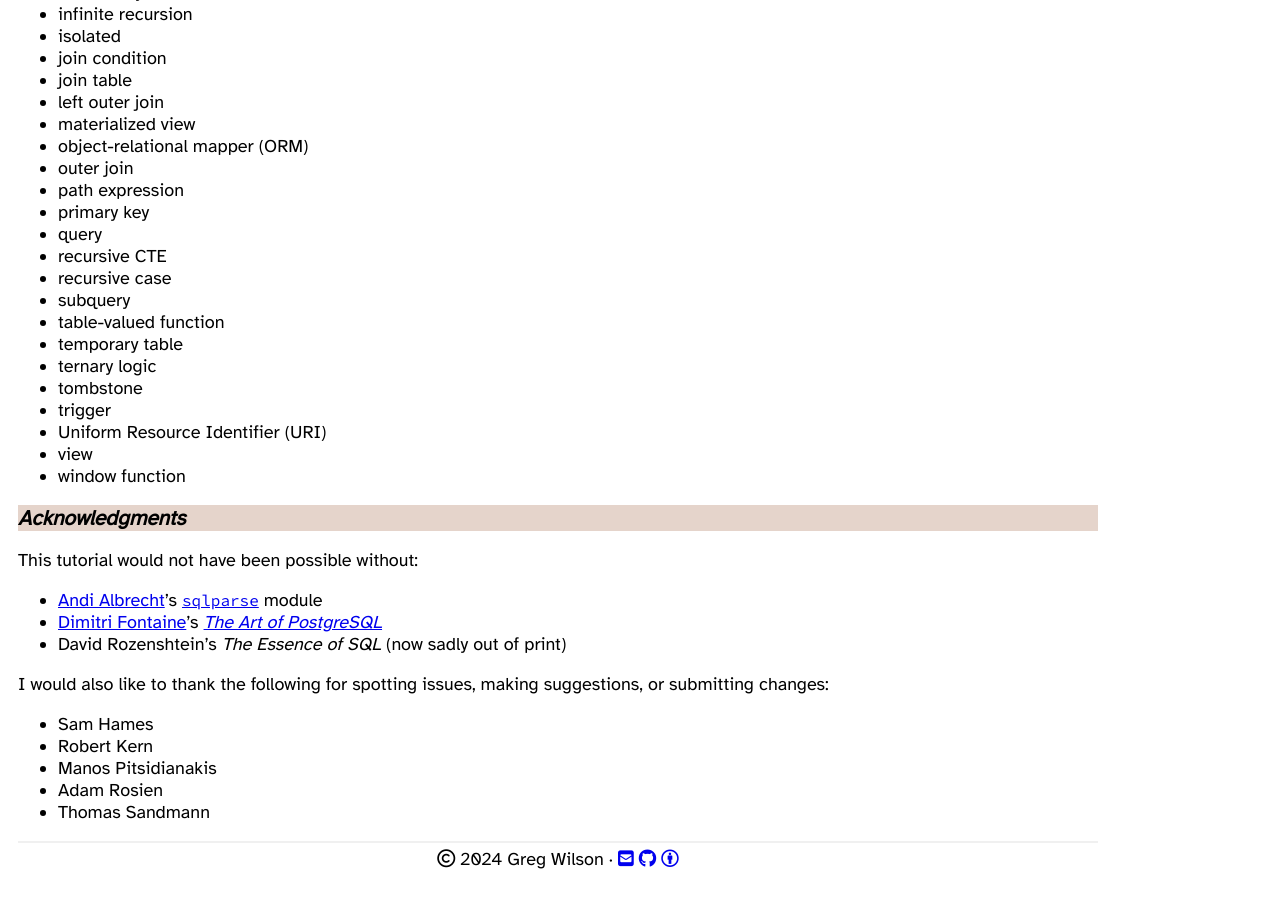
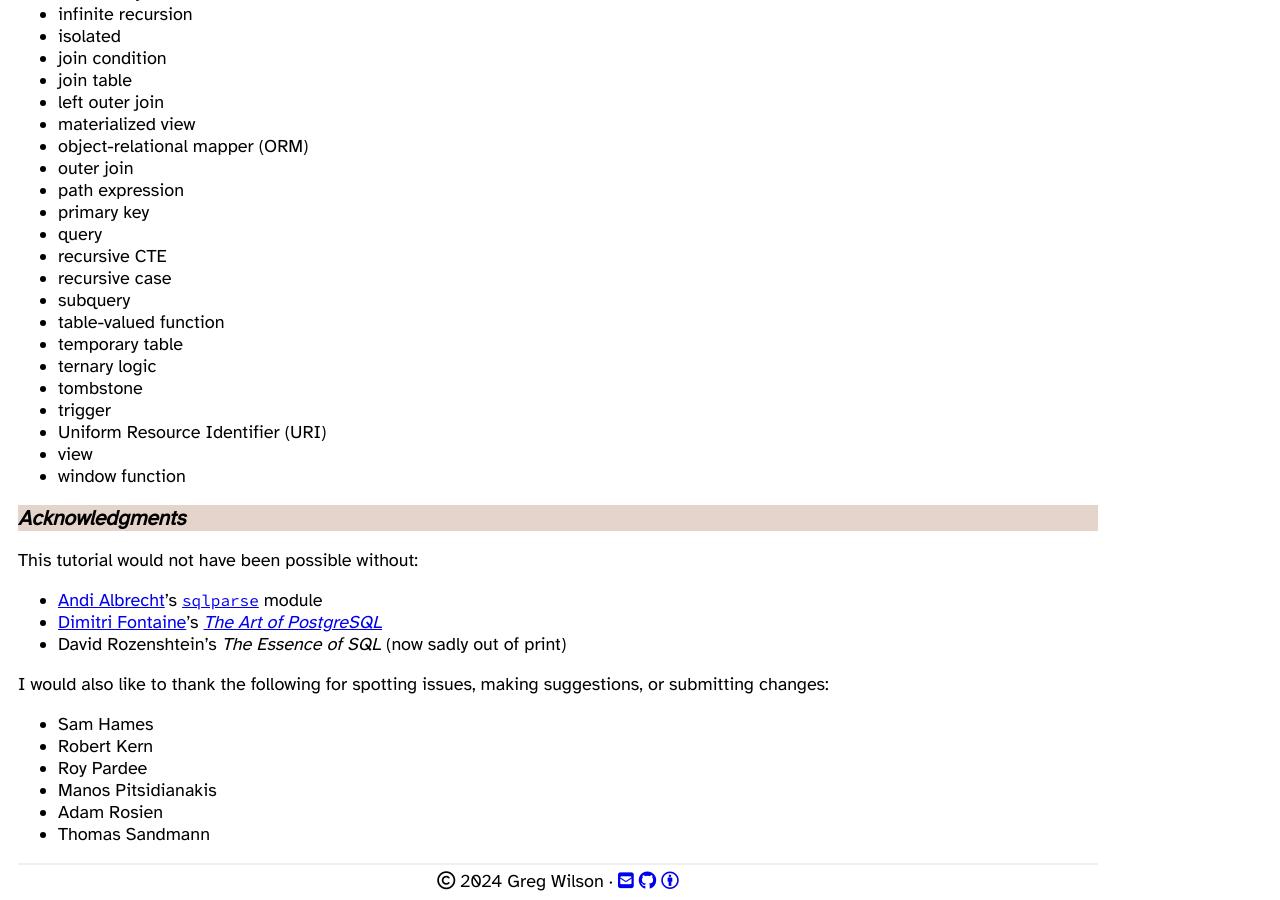
Before and after one commit to gvwilson/sql-tutorial, a Jekyll site: the page built from index.md, in a window 1280 px wide and 900 px high, scrolled down 33753 px. Built offline with Jekyll 4.4.1, drawn with Linux system fonts in a browser that asks for light colours; nearby versions of some CDN libraries; before the commit the page ends 34631 px from its top, so only the background shows below that.

Commit message:
feat: add Roy Pardee to thanks

```diff
--- a/_data/thanks.yml
+++ b/_data/thanks.yml
@@ -1,5 +1,6 @@
 - Sam Hames
 - Robert Kern
+- Roy Pardee
 - Manos Pitsidianakis
 - Adam Rosien
 - Thomas Sandmann
```
